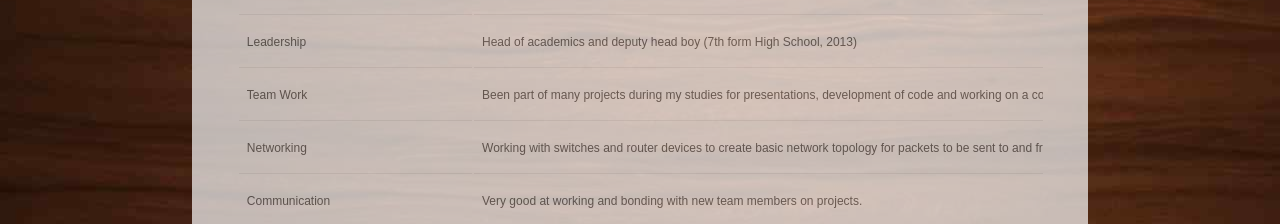
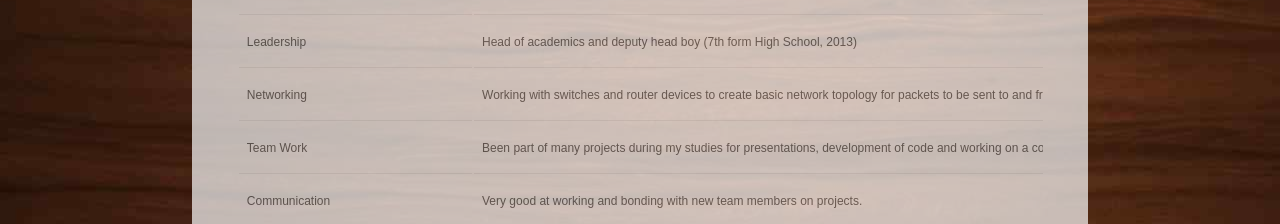
Before and after one commit to kartikkumarpatel/my-website, a React (Create React App) app: page /skills in a window 1280 px wide. Shown: the part 368-592 px from the top of the page. Built offline with nearby package versions, Linux system fonts and the light colour scheme.

Commit message:
commit message

```diff
--- a/src/skills/Skills.jsx
+++ b/src/skills/Skills.jsx
@@ -16,12 +16,11 @@ const data = [
   { skill: 'Martial Arts', desc: 'Been awarded a 3rd degree black belt. (Training for 13 years)' },
   { skill: 'Instructor', desc: 'Martial Arts instructor award for teaching (2010)' },
   { skill: 'Sales Consultant', desc: 'One of the top 50 sales consultants in New Zealand for sales in a technology store.' },
-
   { skill: 'Leadership', desc: 'Head of academics and deputy head boy (7th form High School, 2013)' },
-  { skill: 'Team Work', desc: 'Been part of many projects during my studies for presentations, development of code and working on a companies platform rebuild.' },
+  { skill: 'Networking', desc: 'Working with switches and router devices to create basic network topology for packets to be sent to and fro (completed CCNA 1 certificate).' },
 
 
-  { skill: 'Networking', desc: 'Working with switches and router devices to create basic network topology for packets to be sent to and fro (completed CCNA 1 certificate).' },
+  { skill: 'Team Work', desc: 'Been part of many projects during my studies for presentations, development of code and working on a companies platform rebuild.' },
   { skill: 'Communication', desc: 'Very good at working and bonding with new team members on projects.'},
   { skill: 'Databases', desc: 'Creating databases using SQL/MySQL code to create new tables and being able to manipulate the data within it.' },
   { skill: 'Front-End / Back-End Web Development', desc: 'Created websites from static websites, to dynamic websites being responsive for all screen sizes.' },
```
Also changed, not shown: src/header/header.css (line endings or trailing spaces).
